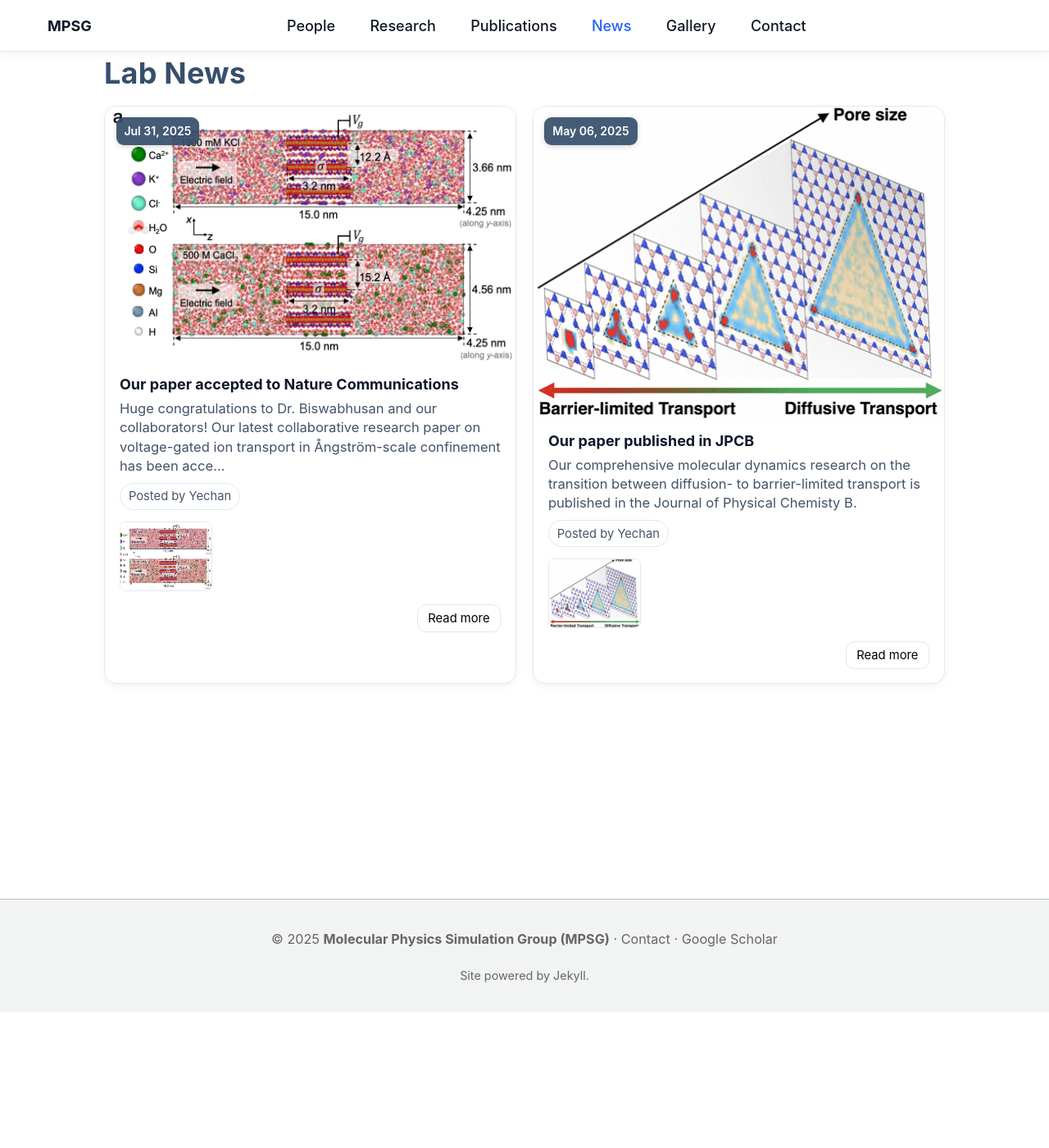
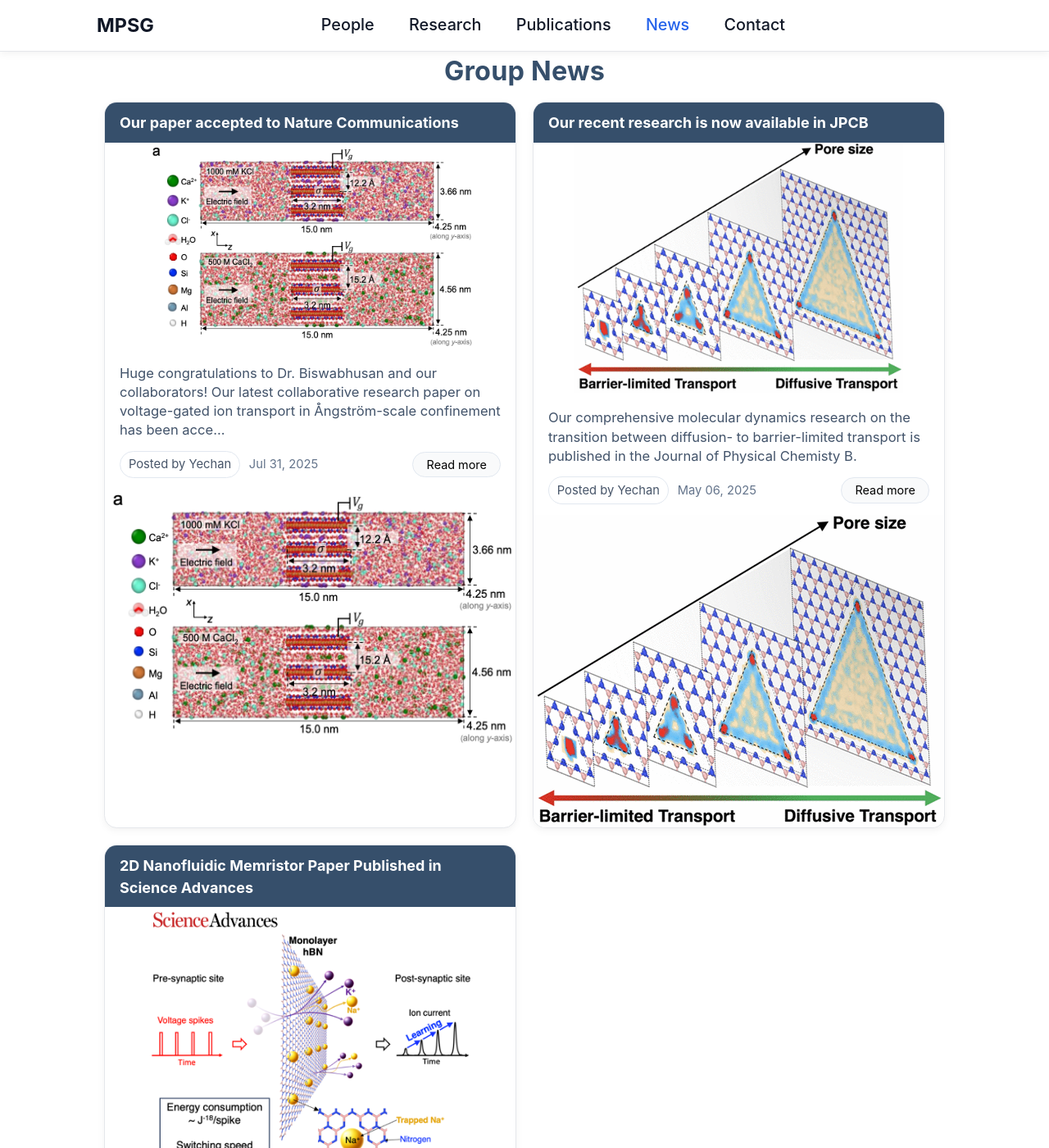
Before and after one commit to Yechan-Noh/MPSG, a Jekyll site: the page built from _pages/News.html, in a window 1280 px wide and 1400 px high. Shown: the whole window at 82% size. Built offline with Jekyll 4.4.1, drawn with Linux system fonts in a browser that asks for light colours; a script that is not in the unit is left out; some of the changed text lies outside the part shown.

Commit message:
news updates and fix navs, sizes

```diff
--- a/_data/navigation.yml
+++ b/_data/navigation.yml
@@ -21,8 +21,5 @@ main:
 - title: News
   url: /news/
 
-- title: Gallery
-  url: /gallery/
-
 - title: Contact
   url: /contact/
--- a/_pages/News.html
+++ b/_pages/News.html
@@ -23,18 +23,14 @@ author_profile: false
 
     .news-hero {
         margin: .25rem 0 1rem;
+        text-align: center;
     }
 
     .news-hero h1 {
         margin: 0 0 .35rem;
         color: var(--accent1);
-        font-size: 2rem;
+        font-size: 1.8rem;
         letter-spacing: .2px;
-    }
-
-    .news-hero p {
-        margin: 0;
-        color: var(--muted);
     }
 
     .news-grid {
@@ -48,14 +44,6 @@ author_profile: false
             grid-template-columns: repeat(2, 1fr);
         }
     }
-
-    .news-grid::after {
-        content: "";
-        display: block;
-        height: 3rem;
-    }
-
-    /* spacer before site footer */
 
     .news-card {
         background: #fff;
@@ -71,62 +59,34 @@ author_profile: false
         box-shadow: var(--card-shadow-hover);
     }
 
+    /* Navy title bar */
+    .news-header {
+        background-color: var(--accent1);
+        color: #fff;
+        padding: 0.6rem 1rem;
+        font-size: 1rem;
+        font-weight: 700;
+    }
+
     .news-media {
         position: relative;
         background: linear-gradient(180deg, #f8fafc, #eef2f7);
-        /* This makes sure the background fills the entire container,
-          and the image is contained within it.
-        */
-        height: auto;
-        overflow: hidden;
         display: flex;
         align-items: center;
         justify-content: center;
+        width: 80%;
+        margin: 0 auto;
     }
 
     .news-media img {
-        /* These properties ensure the image scales to fit the container
-           without being cropped, maintaining its aspect ratio. */
         width: 100%;
         height: auto;
         object-fit: contain;
         display: block;
     }
 
-    .badge-date {
-        position: absolute;
-        left: .75rem;
-        top: .75rem;
-        background: rgba(54, 79, 107, .92);
-        color: #fff;
-        padding: .35rem .55rem;
-        border-radius: .5rem;
-        font-size: .78rem;
-        font-weight: 600;
-        box-shadow: 0 2px 6px rgba(0, 0, 0, .15);
-    }
-
     .news-body {
         padding: .85rem 1rem .75rem;
-    }
-
-    .date-inline {
-        display: inline-block;
-        background: #f1f5f9;
-        color: #334155;
-        border: 1px solid var(--muted-200);
-        border-radius: .4rem;
-        font-size: .75rem;
-        padding: .18rem .4rem;
-        margin: 0 0 .4rem;
-    }
-
-    .news-title {
-        margin: 0 0 .35rem;
-        font-size: 1rem;
-        font-weight: 700;
-        color: #0f172a;
-        line-height: 1.25;
     }
 
     .news-summary {
@@ -143,8 +103,24 @@ author_profile: false
         line-height: 1.5;
     }
 
+    /* Meta line styling */
+    .news-meta {
+        display: flex;
+        align-items: center;
+        justify-content: space-between;
+        gap: 0.75rem;
+        flex-wrap: wrap;
+        margin-top: 0.75rem;
+    }
+
+    .news-meta-left {
+        display: flex;
+        align-items: center;
+        gap: 0.6rem;
+        flex-wrap: wrap;
+    }
+
     .posted-pill {
-        display: inline-block;
         padding: .25rem .55rem;
         border: 1px solid var(--muted-200);
         border-radius: 999px;
@@ -153,66 +129,33 @@ author_profile: false
         color: #475569;
     }
 
-    .thumbs {
-        display: grid;
-        grid-template-columns: repeat(4, 1fr);
-        gap: 4px;
-        padding: 0 1rem .9rem;
-    }
-
-    .thumbs img {
-        width: 100%;
-        aspect-ratio: 4/3;
-        object-fit: cover;
-        border-radius: .4rem;
-        border: 1px solid var(--muted-200);
-    }
-
-    .news-footer {
-        display: flex;
-        align-items: center;
-        justify-content: space-between;
-        gap: .6rem;
-        padding: 0 1rem .9rem;
-    }
-
-    .tags {
-        display: flex;
-        flex-wrap: wrap;
-        gap: .35rem;
-    }
-
-    .tag {
-        background: #f8fafc;
-        color: #475569;
-        font-size: .78rem;
-        padding: .2rem .45rem;
-        border-radius: .5rem;
-        border: 1px solid var(--muted-200);
+    .news-date {
+        font-size: 0.82rem;
+        color: var(--muted);
     }
 
     .expand-btn {
         appearance: none;
         border: 1px solid var(--muted-200);
-        background: #fff;
-        border-radius: .6rem;
-        padding: .4rem .7rem;
-        font-size: .82rem;
+        background: #f9fafb;
+        border-radius: 999px;
+        padding: .35rem .9rem;
+        font-size: .8rem;
         cursor: pointer;
-        box-shadow: 0 1px 0 rgba(0, 0, 0, .02);
+        transition: background 0.2s ease, box-shadow 0.2s ease;
     }
 
     .expand-btn:hover {
+        background: #f1f5f9;
         box-shadow: 0 2px 6px rgba(0, 0, 0, .08);
     }
 </style>
 
 <div class="news-wrap">
     <div class="news-hero">
-        <h1>Lab News</h1>
+        <h1>Group News</h1>
     </div>
 
-    {%- comment -%} Use `_news` collection by default; fallback to posts categorized/tagged as news. {%- endcomment -%}
     {%- assign has_news = site.news | size -%}
     {%- if has_news > 0 -%}
     {%- assign items = site.news -%}
@@ -288,26 +225,15 @@ author_profile: false
         {%- assign cover_img = preferred | default: imgs[0] -%}
         {%- endif -%}
 
-
         <article class="news-card" data-year="{{ y }}" data-authors="{{ authors_lc }}">
-            {%- comment -%} Only render the image if a valid path was found {%- endcomment -%}
+            <div class="news-header">{{ post.title }}</div>
             {%- if cover_img != nil and cover_img != '' -%}
             <div class="news-media">
                 <img src="{{ cover_img | relative_url }}" alt="{{ post.title | escape }}" loading="lazy">
-                <span class="badge-date">{{ date_str }}</span>
-            </div>
-            {%- else -%}
-            {%- comment -%} If no image is found, a date badge is still shown {%- endcomment -%}
-            <div class="news-media">
-                <span class="badge-date">{{ date_str }}</span>
             </div>
             {%- endif -%}
 
             <div class="news-body">
-                {%- if cover_img == nil or cover_img == '' -%}
-                <span class="date-inline" hidden>{{ date_str }}</span>
-                {%- endif -%}
-                <h3 class="news-title">{{ post.title }}</h3>
                 <p class="news-summary">
                     {%- if post.summary -%}
                     {{ post.summary }}
@@ -320,7 +246,15 @@ author_profile: false
                 <div class="news-full" hidden>
                     {{ post.content }}
                 </div>
-                <div aria-label="Posted by"><span class="posted-pill">Posted by {{ posted_by }}</span></div>
+
+                <!-- Combined meta + button -->
+                <div class="news-meta">
+                    <div class="news-meta-left">
+                        <span class="posted-pill">Posted by {{ posted_by }}</span>
+                        <span class="news-date">{{ date_str }}</span>
+                    </div>
+                    <button class="expand-btn" type="button">Read more</button>
+                </div>
             </div>
 
             {%- if imgs.size > 1 -%}
@@ -334,15 +268,6 @@ author_profile: false
                     {%- endfor -%}
             </div>
             {%- endif -%}
-
-            <div class="news-footer">
-                <div class="tags">
-                    {%- if post.tags -%}
-                    {%- for t in post.tags -%}<span class="tag">#{{ t }}</span>{%- endfor -%}
-                    {%- endif -%}
-                </div>
-                <button class="expand-btn" type="button">Read more</button>
-            </div>
         </article>
         {%- endfor -%}
     </div>
--- a/_sass/layout/_mpsg-nav.scss
+++ b/_sass/layout/_mpsg-nav.scss
@@ -23,21 +23,37 @@ header.masthead:not(.mpsg-header),
 
 /* Header */
 .mpsg-header {
-  position: sticky; top: 0; z-index: 1000;
+  position: sticky;
+  top: 0;
+  z-index: 1000;
   background: var(--mpsg-bg);
   border-bottom: 1px solid var(--mpsg-border);
   box-shadow: var(--mpsg-shadow);
   height: var(--mpsg-h);
+
+  /* Default: stretch full width */
+  width: 100%;
 }
+
+/* When screen is less than 1080px wide, center the header with side padding */
+@media (max-width: 1080px) {
+  .mpsg-header {
+    max-width: 100%;
+    padding: 0 1rem;
+    box-sizing: border-box;
+  }
+}
+
+
 .mpsg-inner {
-  max-width: 1200px; margin: 0 auto; height: 100%;
+  max-width: 1080px; margin: 0 auto; height: 100%;
   display: grid; grid-template-columns: auto 1fr auto;
   align-items: center; gap: .75rem; padding: 0 1rem;
   position: relative; /* anchor for the popover */
 }
 
 /* Brand */
-.mpsg-brand { display: inline-flex; align-items: center; gap: .5rem; color: var(--mpsg-fg); text-decoration: none; font-weight: 700; white-space: nowrap; }
+.mpsg-brand { display: inline-flex; align-items: center; gap: .5rem; color: var(--mpsg-fg); text-decoration: none; font-weight: 700; white-space: nowrap; font-size: 1.3rem; }
 .mpsg-brand img { height: 1.5rem; width: auto; }
 
 /* Toggle */
@@ -62,7 +78,7 @@ header.masthead:not(.mpsg-header),
 .mpsg-link, .mpsg-btn {
   display: inline-flex; align-items: center; gap: .35rem;
   height: calc(var(--mpsg-h) - 1rem); padding: 0 .55rem; border-radius: .5rem;
-  text-decoration: none; color: var(--mpsg-fg); font-weight: 500; white-space: nowrap;
+  text-decoration: none; color: var(--mpsg-fg); font-weight: 500; white-space: nowrap; font-size: 1.1rem;
 }
 .mpsg-link:hover, .mpsg-btn:hover { background: #f3f4f6; }
 .mpsg-link[aria-current="page"] { color: var(--mpsg-accent); }
```
Also changed, not shown: other parts of _pages/News.html (+0 -7 lines), _news/20241106_SciAdv/text.md (added, +10 -0 lines), _news/20250506_JPCB/text.md (+12 -1 lines), _pages/publications.html (+14 -26 lines), _pages/research.html (+13 -39 lines), _news/20241106_SciAdv/cover1.png (added), 3 other files.
